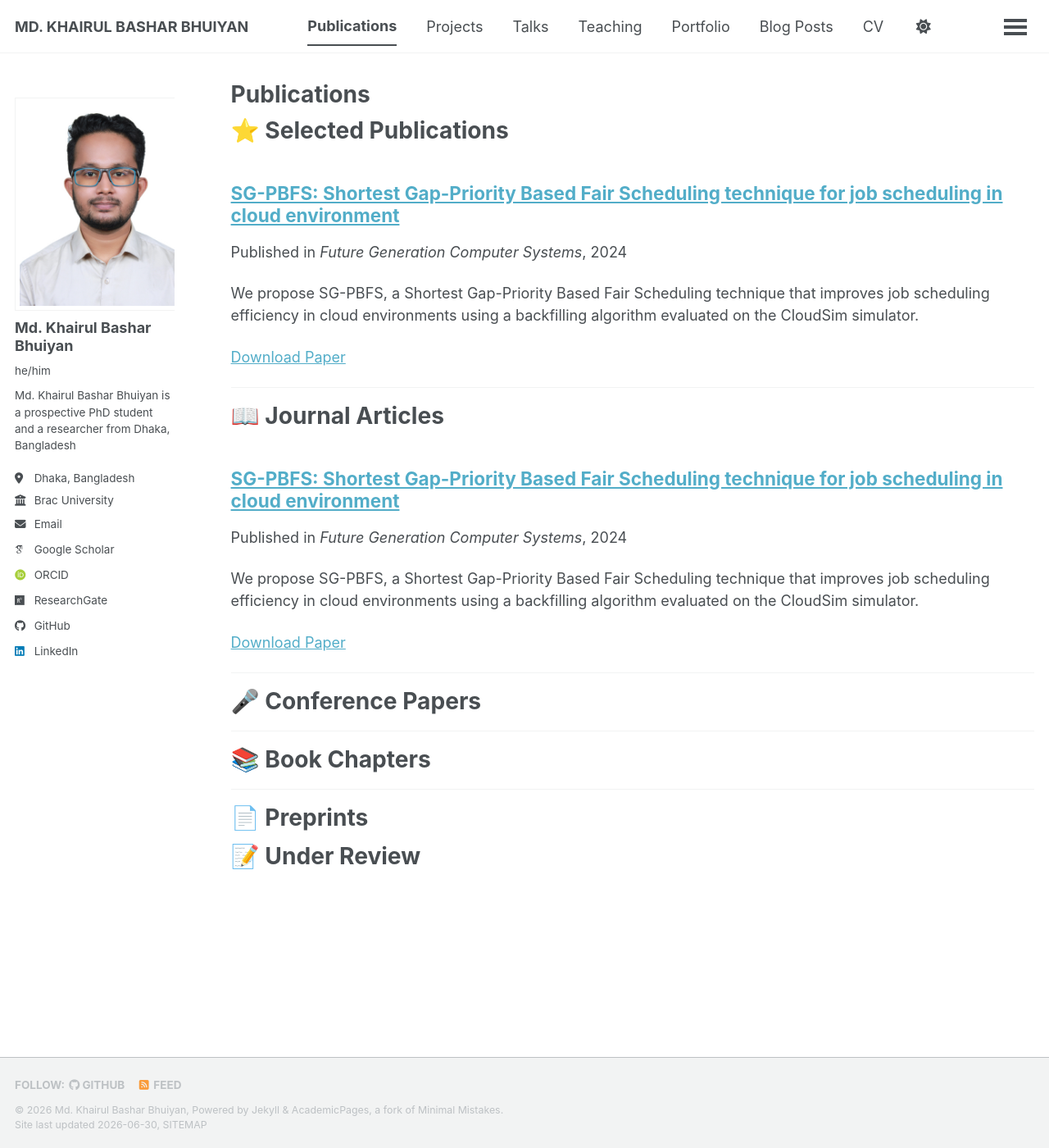
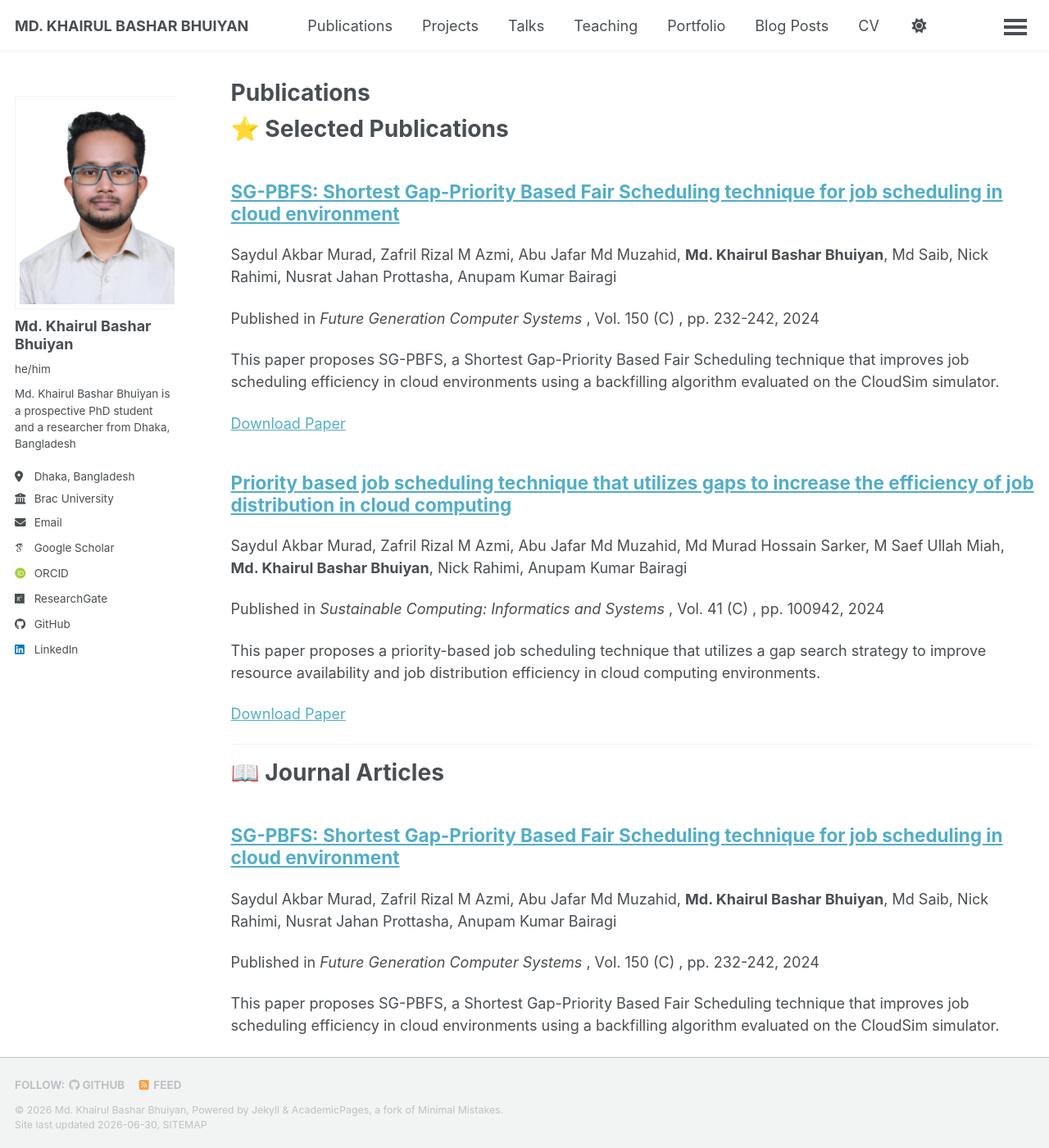
Before and after one commit to KBhuiyan13/kbashar13.github.io, a Jekyll site: the page built from _pages/publications.md, in a window 1280 px wide and 1400 px high. Shown: the whole window at 82% size. Built offline with Jekyll 4.4.1, drawn with Linux system fonts in a browser that asks for light colours; some web fonts are replaced; a script bundle is joined from its source files by our own code; library files that are not in the unit come from our copies; some of the changed text lies outside the part shown.

Commit message:
Update _publications/

```diff
--- a/_includes/archive-single.html
+++ b/_includes/archive-single.html
@@ -34,6 +34,12 @@
       {% endif %}
     </h2>
 
+    {% if post.authors %}
+    <p class="archive__item-authors">
+      {{ post.authors | markdownify }}
+    </p>
+    {% endif %}
+
     {% if post.read_time %}
       <p class="page__meta"><i class="fa fa-clock" aria-hidden="true"></i> {% include read-time.html %}</p>
     {% endif %}
@@ -41,7 +47,12 @@
         {% if post.collection == 'teaching' %}
           <p> {{ post.type }}, <i>{{ post.venue }}</i>, {{ post.date | default: "1900-01-01" | date: "%Y" }} </p>
         {% elsif post.collection == 'publications' %}
-          <p>Published in <i>{{ post.venue }}</i>, {{ post.date | default: "1900-01-01" | date: "%Y" }} </p>
+          <p>
+            Published in <i>{{ post.venue }}</i>
+            {% if post.volume %}, Vol. {{ post.volume }}{% endif %}
+            {% if post.issue %}({{ post.issue }}){% endif %}
+            {% if post.pages %}, pp. {{ post.pages }}{% endif %}, {{ post.date | date: "%Y" }}
+          </p>
         {% elsif post.date %}
          <p class="page__date"><strong><i class="fa fa-fw fa-calendar" aria-hidden="true"></i> {{ site.data.ui-text[site.locale].date_label | default: "Published:" }}</strong> <time datetime="{{ post.date | default: "1900-01-01" | date_to_xmlschema }}">{{ post.date | default: "1900-01-01" | date: "%B %d, %Y" }}</time></p>
         {% endif %}
--- a/_pages/publications.md
+++ b/_pages/publications.md
@@ -1,7 +1,7 @@
 ---
 layout: archive
 title: "Publications"
-permalink: /publications/
+permalink: /publications
 author_profile: true
 ---
 
@@ -63,5 +63,3 @@ author_profile: true
 {% for post in review %}
   {% include archive-single.html %}
 {% endfor %}
-
-{% include base_path %}
--- a/_publications/aws-1.md
+++ b/_publications/aws-1.md
@@ -1,5 +1,6 @@
 ---
 title: "SG-PBFS: Shortest Gap-Priority Based Fair Scheduling technique for job scheduling in cloud environment"
+authors: "Saydul Akbar Murad, Zafril Rizal M Azmi, Abu Jafar Md Muzahid, **Md. Khairul Bashar Bhuiyan**, Md Saib, Nick Rahimi, Nusrat Jahan Prottasha, Anupam Kumar Bairagi"
 collection: publications
 permalink: /publications/aws-1/
 date: 2024-01-01
@@ -10,7 +11,9 @@ year: 2024
 selected: true
 
 venue: "Future Generation Computer Systems"
-
+volume: "150"
+issue: "C"
+pages: "232-242"
 paperurl: "https://www.sciencedirect.com/science/article/abs/pii/S0167739X23003266"
 doi: "https://doi.org/10.1016/j.future.2023.09.005"
 code: ""
@@ -19,5 +22,5 @@ slides: ""
 dataset: ""
 video: ""
 
-excerpt: "We propose SG-PBFS, a Shortest Gap-Priority Based Fair Scheduling technique that improves job scheduling efficiency in cloud environments using a backfilling algorithm evaluated on the CloudSim simulator."
+excerpt: "This paper proposes SG-PBFS, a Shortest Gap-Priority Based Fair Scheduling technique that improves job scheduling efficiency in cloud environments using a backfilling algorithm evaluated on the CloudSim simulator."
 ---
--- /dev/null
+++ b/_publications/aws-2.md
@@ -0,0 +1,28 @@
+---
+title: "Priority based job scheduling technique that utilizes gaps to increase the efficiency of job distribution in cloud computing"
+
+authors: "Saydul Akbar Murad, Zafril Rizal M Azmi, Abu Jafar Md Muzahid, Md Murad Hossain Sarker, M Saef Ullah Miah, **Md. Khairul Bashar Bhuiyan**, Nick Rahimi, Anupam Kumar Bairagi"
+
+collection: publications
+permalink: /publications/aws-2/
+date: 2024-01-01
+
+type: Journal
+status: Published
+year: 2024
+selected: true
+
+venue: "Sustainable Computing: Informatics and Systems"
+volume: "41"
+issue: "C"
+pages: "100942"
+paperurl: "https://www.sciencedirect.com/science/article/abs/pii/S2210537923000975"
+doi: "https://doi.org/10.1016/j.suscom.2023.100942"
+code: ""
+poster: ""
+slides: ""
+dataset: ""
+video: ""
+
+excerpt: "This paper proposes a priority-based job scheduling technique that utilizes a gap search strategy to improve resource availability and job distribution efficiency in cloud computing environments."
+---
```
